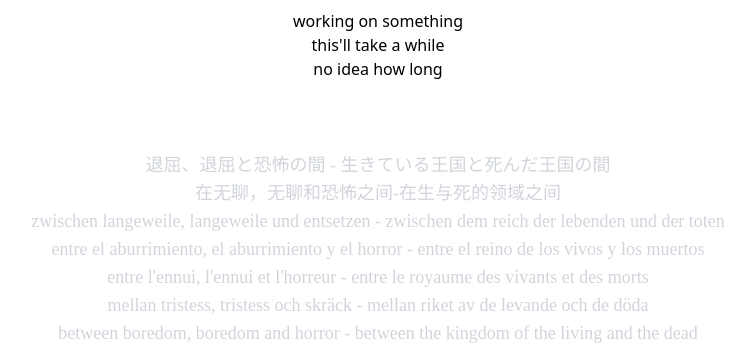
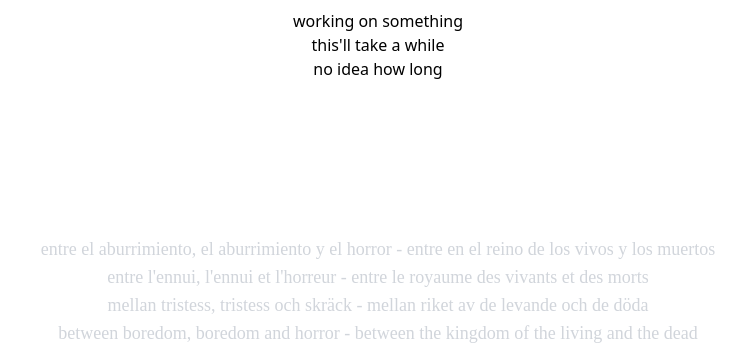
Before and after one commit to oscarcederberg/cederberg-xyz-gatsby, a Gatsby site: page / in a window 1280 px wide. Shown: the part 445-800 px from the top of the page, without its empty margins (262-1017 px from the left). Built offline with nearby package versions, Linux system fonts and the light colour scheme; Gatsby itself is replaced by a stand-in of ours.

Commit message:
Update lyrics

```diff
--- a/src/pages/index.tsx
+++ b/src/pages/index.tsx
@@ -8,13 +8,7 @@ const lyrics=[
   '\n',
   'entre l\'ennui, l\'ennui et l\'horreur - entre le royaume des vivants et des morts',
   '\n',
-  'entre el aburrimiento, el aburrimiento y el horror - entre el reino de los vivos y los muertos',
-  '\n',
-  'zwischen langeweile, langeweile und entsetzen - zwischen dem reich der lebenden und der toten',
-  '\n',
-  '在无聊，无聊和恐怖之间-在生与死的领域之间',
-  '\n',
-  '退屈、退屈と恐怖の間 - 生きている王国と死んだ王国の間'
+  'entre el aburrimiento, el aburrimiento y el horror - entre en el reino de los vivos y los muertos',
 ];
 
 const IndexPage = () => {
```
